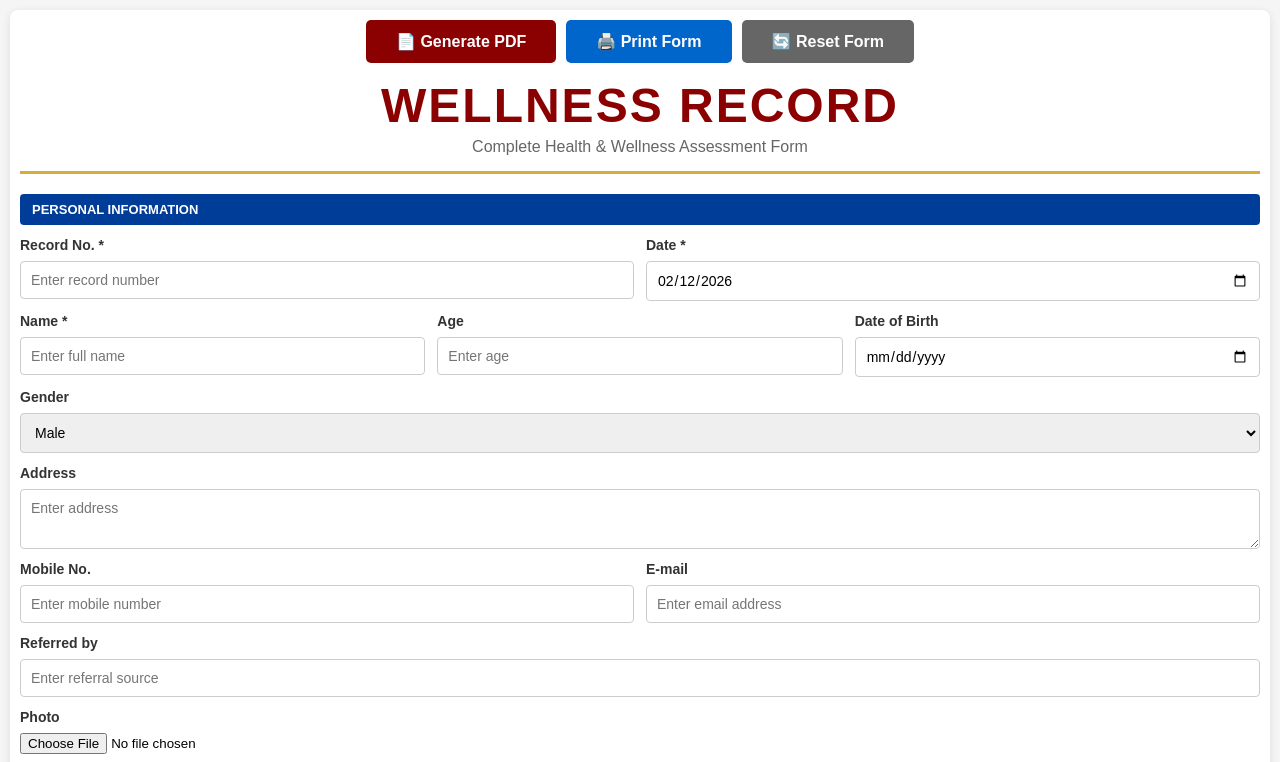
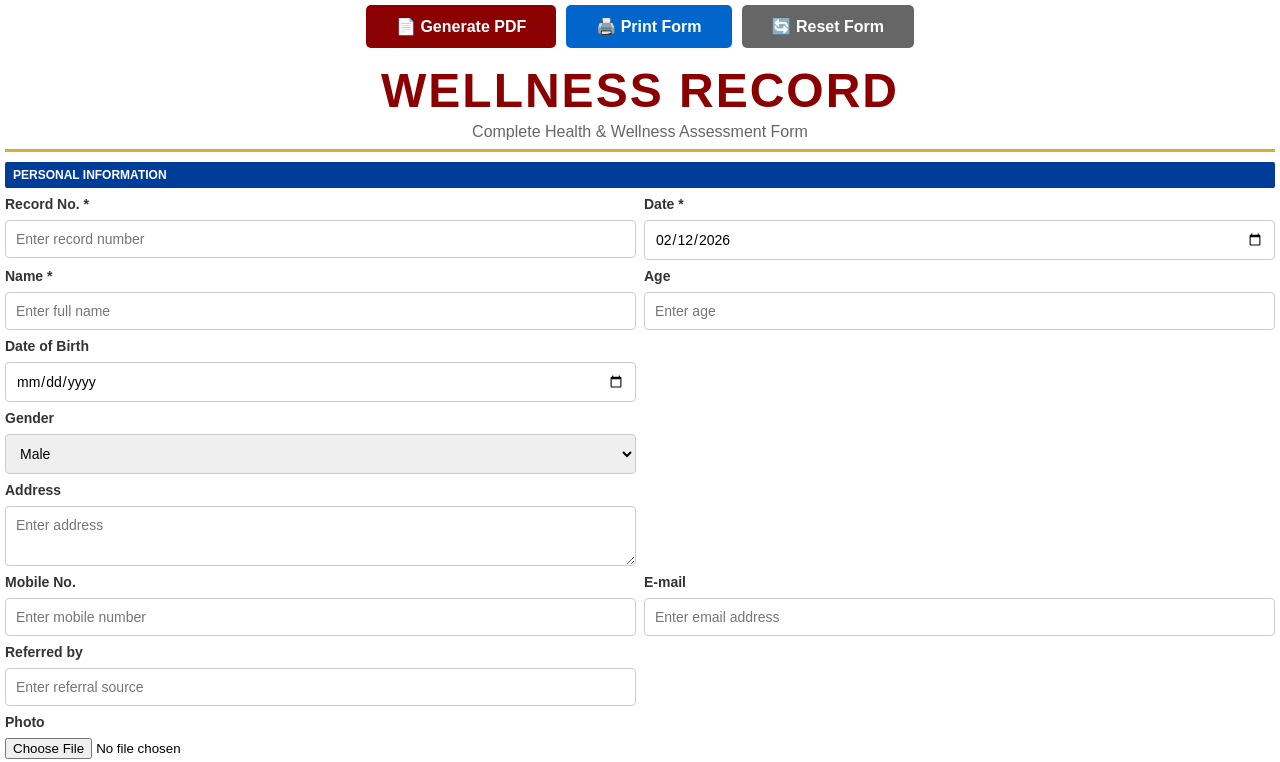
Before and after one commit to kumar130888-dev/wellness-record-app, a React (Create React App) app: page / in a window 1280 px wide. Shown: the top 762 px of the page. Built offline with nearby package versions, Linux system fonts and the light colour scheme; the HTML template or start-up script is replaced by a standard one.

Commit message:
Remove white space - make document wider and fix column alignment

```diff
--- a/src/index.css
+++ b/src/index.css
@@ -7,16 +7,17 @@
 body {
   font-family: 'Arial', sans-serif;
   background-color: #f5f5f5;
-  padding: 10px;
+  padding: 0;
+  margin: 0;
 }
 
 .container {
   max-width: 100%;
-  margin: 0 auto;
+  margin: 0;
   background-color: white;
-  padding: 10px;
-  border-radius: 8px;
-  box-shadow: 0 2px 8px rgba(0, 0, 0, 0.1);
+  padding: 5px;
+  border-radius: 0;
+  box-shadow: none;
 }
 
 #pdf-content {
@@ -48,16 +49,16 @@ body {
 
 .header {
   text-align: center;
-  margin-bottom: 20px;
+  margin-bottom: 10px;
   border-bottom: 3px solid #d4af37;
-  padding-bottom: 15px;
+  padding-bottom: 8px;
 }
 
 .header h1 {
   color: #8b0000;
   font-size: 48px;
   font-weight: 900;
-  margin-bottom: 5px;
+  margin-bottom: 2px;
   letter-spacing: 2px;
 }
 
@@ -127,24 +128,24 @@ button:disabled {
 }
 
 .form-section {
-  margin-bottom: 15px;
+  margin-bottom: 10px;
 }
 
 .section-title {
   background-color: #003d99;
   color: white;
-  padding: 8px 12px;
-  margin-bottom: 12px;
-  border-radius: 4px;
+  padding: 6px 8px;
+  margin-bottom: 8px;
+  border-radius: 2px;
   font-weight: bold;
-  font-size: 13px;
+  font-size: 12px;
 }
 
 .form-row {
   display: grid;
-  grid-template-columns: repeat(auto-fit, minmax(200px, 1fr));
-  gap: 12px;
-  margin-bottom: 12px;
+  grid-template-columns: 1fr 1fr;
+  gap: 8px;
+  margin-bottom: 8px;
 }
 
 .form-group {
```
